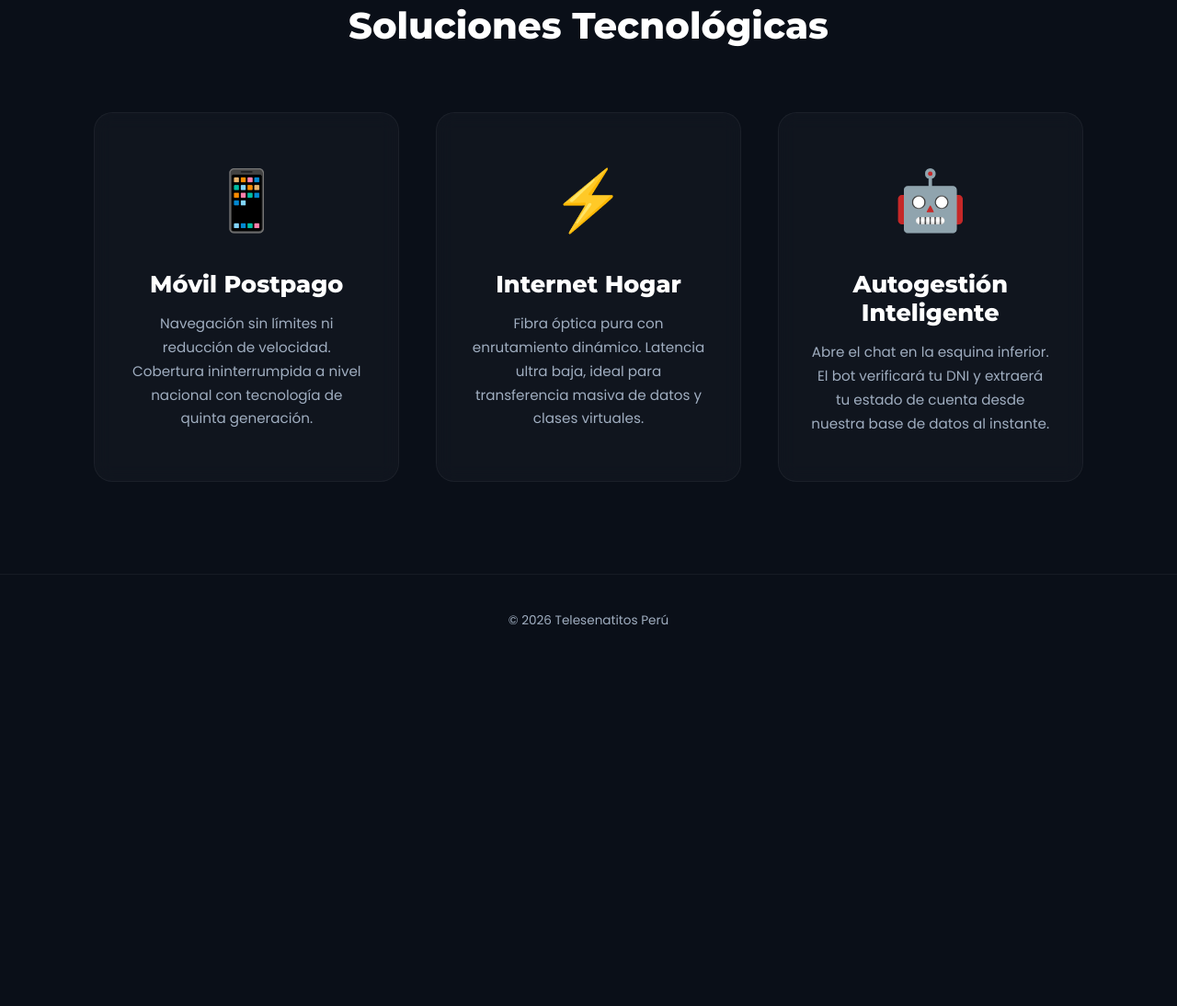
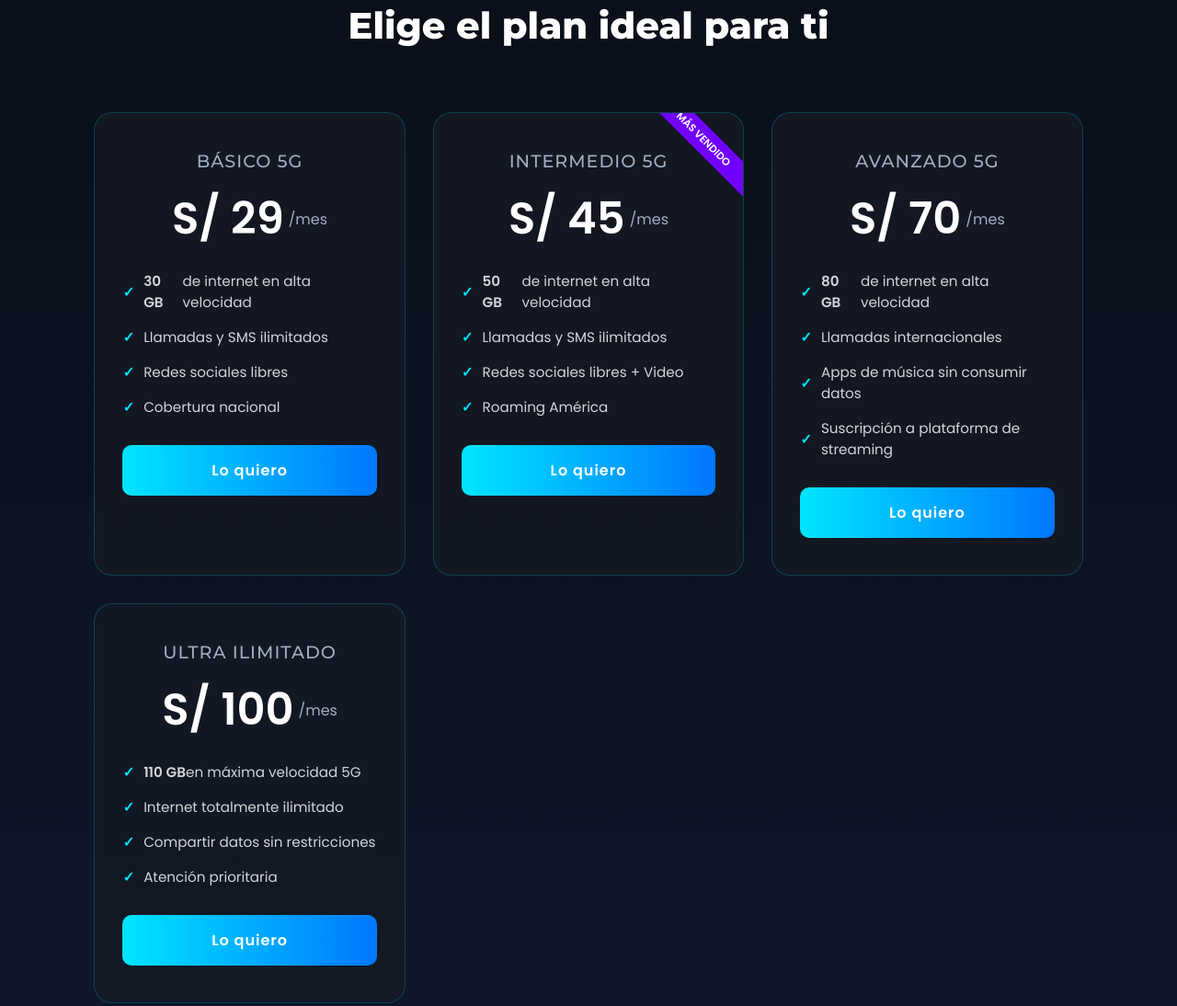
Before and after one commit to saicourpi/telesenatitos_bot, a plain HTML site: page index.html in a window 1280 px wide. Shown: the part 897-1991 px from the top of the page at 92% size. Before the commit the page ends 1622 px from the top, so only its background shows below. Drawn offline with Linux system fonts and the light colour scheme.

Commit message:
Update index.html

```diff
--- a/index.html
+++ b/index.html
@@ -5,7 +5,6 @@
     <meta name="viewport" content="width=device-width, initial-scale=1.0">
     <title>Telesenatitos Perú | Conectividad 5G y Datos</title>
 
-    <!-- Fuentes modernas de Google -->
     <link rel="preconnect" href="https://fonts.googleapis.com">
     <link rel="preconnect" href="https://fonts.gstatic.com" crossorigin>
     <link href="https://fonts.googleapis.com/css2?family=Montserrat:wght@300;500;800&family=Poppins:wght@400;600&display=swap" rel="stylesheet">
@@ -34,11 +33,6 @@
         @keyframes fadeIn {
             from { opacity: 0; transform: translateY(30px); }
             to { opacity: 1; transform: translateY(0); }
-        }
-        @keyframes float {
-            0% { transform: translateY(0px); }
-            50% { transform: translateY(-12px); }
-            100% { transform: translateY(0px); }
         }
         @keyframes gradientBG {
             0% { background-position: 0% 50%; }
@@ -90,7 +84,6 @@
             display: flex;
             align-items: center;
             padding: 0 8%;
-            /* Nueva imagen súper tecnológica */
             background: linear-gradient(to right, rgba(10, 15, 24, 0.95) 20%, rgba(10, 15, 24, 0.4)), url('https://images.unsplash.com/photo-1550751827-4bd374c3f58b?q=80&w=2070&auto=format&fit=crop') center/cover;
             position: relative;
         }
@@ -123,10 +116,10 @@
             line-height: 1.8;
         }
 
-        /* Sección de Servicios */
-        .servicios {
+        /* Sección de Planes Móviles (Pricing Tables) */
+        .planes-moviles {
             padding: 100px 8%;
-            background: var(--color-fondo);
+            background: linear-gradient(to bottom, var(--color-fondo), #0f172a);
         }
 
         .seccion-titulo {
@@ -136,46 +129,107 @@
             margin-bottom: 70px;
         }
 
-        .grid-servicios {
+        .grid-planes {
             display: grid;
-            grid-template-columns: repeat(auto-fit, minmax(300px, 1fr));
-            gap: 40px;
+            grid-template-columns: repeat(auto-fit, minmax(250px, 1fr));
+            gap: 30px;
+            margin-top: 50px;
         }
 
-        .tarjeta {
-            background: var(--color-tarjeta);
-            border: 1px solid rgba(255, 255, 255, 0.05);
+        .plan-card {
+            background: rgba(20, 25, 35, 0.8);
+            border: 1px solid rgba(0, 229, 255, 0.2);
             border-radius: 20px;
-            padding: 50px 35px;
+            padding: 40px 30px;
+            text-align: center;
             transition: all 0.4s ease;
-            backdrop-filter: blur(10px);
-            text-align: center;
+            position: relative;
+            overflow: hidden;
         }
 
-        .tarjeta:hover {
-            transform: translateY(-15px);
+        .plan-card:hover {
+            transform: translateY(-10px);
             border-color: var(--color-primario);
-            background: rgba(30, 35, 50, 0.8);
-            box-shadow: 0 15px 30px rgba(0, 229, 255, 0.1);
+            box-shadow: 0 10px 30px rgba(0, 229, 255, 0.15);
         }
 
-        .tarjeta-icon {
-            font-size: 4rem;
-            margin-bottom: 25px;
-            animation: float 6s ease-in-out infinite;
-            display: inline-block;
+        .plan-popular::before {
+            content: 'MÁS VENDIDO';
+            position: absolute;
+            top: 15px;
+            right: -35px;
+            background: var(--color-secundario);
+            color: white;
+            font-size: 0.7rem;
+            font-weight: 800;
+            padding: 5px 40px;
+            transform: rotate(45deg);
         }
 
-        .tarjeta h3 {
-            font-size: 1.6rem;
+        .plan-nombre {
+            font-family: 'Montserrat', sans-serif;
+            font-size: 1.2rem;
+            color: var(--texto-mutado);
+            text-transform: uppercase;
+            letter-spacing: 1px;
             margin-bottom: 15px;
-            font-family: 'Montserrat', sans-serif;
         }
 
-        .tarjeta p {
+        .plan-precio {
+            font-size: 3rem;
+            font-weight: 800;
+            color: var(--texto-claro);
+            margin-bottom: 20px;
+            display: flex;
+            justify-content: center;
+            align-items: center;
+        }
+
+        .plan-precio span {
+            font-size: 1rem;
             color: var(--texto-mutado);
-            line-height: 1.7;
+            font-weight: 400;
+            margin-left: 5px;
+        }
+
+        .plan-caracteristicas {
+            list-style: none;
+            margin-bottom: 30px;
+            text-align: left;
+        }
+
+        .plan-caracteristicas li {
+            margin-bottom: 15px;
             font-size: 0.95rem;
+            color: #d1d5db;
+            display: flex;
+            align-items: center;
+        }
+
+        .plan-caracteristicas li::before {
+            content: '✓';
+            color: var(--color-primario);
+            font-weight: bold;
+            margin-right: 10px;
+        }
+
+        .btn-contratar {
+            display: inline-block;
+            width: 100%;
+            padding: 15px;
+            border-radius: 10px;
+            background: linear-gradient(90deg, var(--color-primario), #0077ff);
+            color: white;
+            text-decoration: none;
+            font-weight: 600;
+            letter-spacing: 1px;
+            transition: opacity 0.3s;
+            border: none;
+            cursor: pointer;
+        }
+
+        .btn-contratar:hover {
+            opacity: 0.9;
         }
 
         footer {
@@ -193,7 +247,6 @@
         <div class="logo">TELESENATITOS</div>
         <nav>
             <a href="#planes">Líneas Móviles</a>
-            <a href="#fibra">Fibra Óptica</a>
             <a href="#atencion">Soporte IA</a>
         </nav>
     </header>
@@ -201,29 +254,62 @@
     <section class="hero">
         <div class="hero-content">
             <h1>La Nueva Era de <br><span>Conectividad 5G</span></h1>
-            <p>Administra tu facturación, consulta tu saldo y revisa tu plan actual de manera sencilla a través de nuestro chatbot 'Telcobot'.
-            Con solo unos clics podrás gestionar tus servicios sin complicaciones, en cualquier momento y desde cualquier lugar.</p>
+            <p>Administra tu línea de manera inteligente con nuestro asistente 'TelcoBot'. Con solo ingresar tu DNI, podrás consultar al instante tu saldo, revisar tu plan actual y verificar tus fechas de corte y facturación. ¡Todo automatizado y sin tiempos de espera!</p>
         </div>
     </section>
 
-    <section class="servicios">
-        <h2 class="seccion-titulo">Soluciones Tecnológicas</h2>
-        <div class="grid-servicios">
-            <div class="tarjeta">
-                <div class="tarjeta-icon">📱</div>
-                <h3>Móvil Postpago</h3>
-                <p>Navegación sin límites ni reducción de velocidad. Cobertura ininterrumpida a nivel nacional con tecnología de quinta generación.</p>
+    <section id="planes" class="planes-moviles">
+        <h2 class="seccion-titulo">Elige el plan ideal para ti</h2>
+        <div class="grid-planes">
+
+            <div class="plan-card">
+                <div class="plan-nombre">Básico 5G</div>
+                <div class="plan-precio">S/ 29<span>/mes</span></div>
+                <ul class="plan-caracteristicas">
+                    <li><strong>30 GB</strong> de internet en alta velocidad</li>
+                    <li>Llamadas y SMS ilimitados</li>
+                    <li>Redes sociales libres</li>
+                    <li>Cobertura nacional</li>
+                </ul>
+                <a href="https://docs.google.com/forms/d/e/1FAIpQLSegAJGZfjsSiBu6W50KbeBaQY_qvwamBqUunAgtn37unumq5g/viewform" target="_blank" class="btn-contratar">Lo quiero</a>
             </div>
-            <div class="tarjeta">
-                <div class="tarjeta-icon">⚡</div>
-                <h3>Internet Hogar</h3>
-                <p>Fibra óptica pura con enrutamiento dinámico. Latencia ultra baja, ideal para transferencia masiva de datos y clases virtuales.</p>
+
+            <div class="plan-card plan-popular">
+                <div class="plan-nombre">Intermedio 5G</div>
+                <div class="plan-precio">S/ 45<span>/mes</span></div>
+                <ul class="plan-caracteristicas">
+                    <li><strong>50 GB</strong> de internet en alta velocidad</li>
+                    <li>Llamadas y SMS ilimitados</li>
+                    <li>Redes sociales libres + Video</li>
+                    <li>Roaming América</li>
+                </ul>
+                <a href="https://docs.google.com/forms/d/e/1FAIpQLSegAJGZfjsSiBu6W50KbeBaQY_qvwamBqUunAgtn37unumq5g/viewform" target="_blank" class="btn-contratar">Lo quiero</a>
             </div>
-            <div class="tarjeta">
-                <div class="tarjeta-icon">🤖</div>
-                <h3>Autogestión Inteligente</h3>
-                <p>Abre el chat en la esquina inferior. El bot verificará tu DNI y extraerá tu estado de cuenta desde nuestra base de datos al instante.</p>
+
+            <div class="plan-card">
+                <div class="plan-nombre">Avanzado 5G</div>
+                <div class="plan-precio">S/ 70<span>/mes</span></div>
+                <ul class="plan-caracteristicas">
+                    <li><strong>80 GB</strong> de internet en alta velocidad</li>
+                    <li>Llamadas internacionales</li>
+                    <li>Apps de música sin consumir datos</li>
+                    <li>Suscripción a plataforma de streaming</li>
+                </ul>
+                <a href="https://docs.google.com/forms/d/e/1FAIpQLSegAJGZfjsSiBu6W50KbeBaQY_qvwamBqUunAgtn37unumq5g/viewform" target="_blank" class="btn-contratar">Lo quiero</a>
             </div>
+
+            <div class="plan-card">
+                <div class="plan-nombre">Ultra Ilimitado</div>
+                <div class="plan-precio">S/ 100<span>/mes</span></div>
+                <ul class="plan-caracteristicas">
+                    <li><strong>110 GB</strong> en máxima velocidad 5G</li>
+                    <li>Internet totalmente ilimitado</li>
+                    <li>Compartir datos sin restricciones</li>
+                    <li>Atención prioritaria</li>
+                </ul>
+                <a href="https://docs.google.com/forms/d/e/1FAIpQLSegAJGZfjsSiBu6W50KbeBaQY_qvwamBqUunAgtn37unumq5g/viewform" target="_blank" class="btn-contratar">Lo quiero</a>
+            </div>
+
         </div>
     </section>
 
@@ -231,7 +317,6 @@
         <p>&copy; 2026 Telesenatitos Perú </p>
     </footer>
 
-    <!-- SCRIPT INTACTO DE IBM WATSON ASSISTANT -->
     <script>
         window.watsonAssistantChatOptions = {
             integrationID: "6e795adf-dcbc-4937-9e2b-eb6cee1f6928",
```
